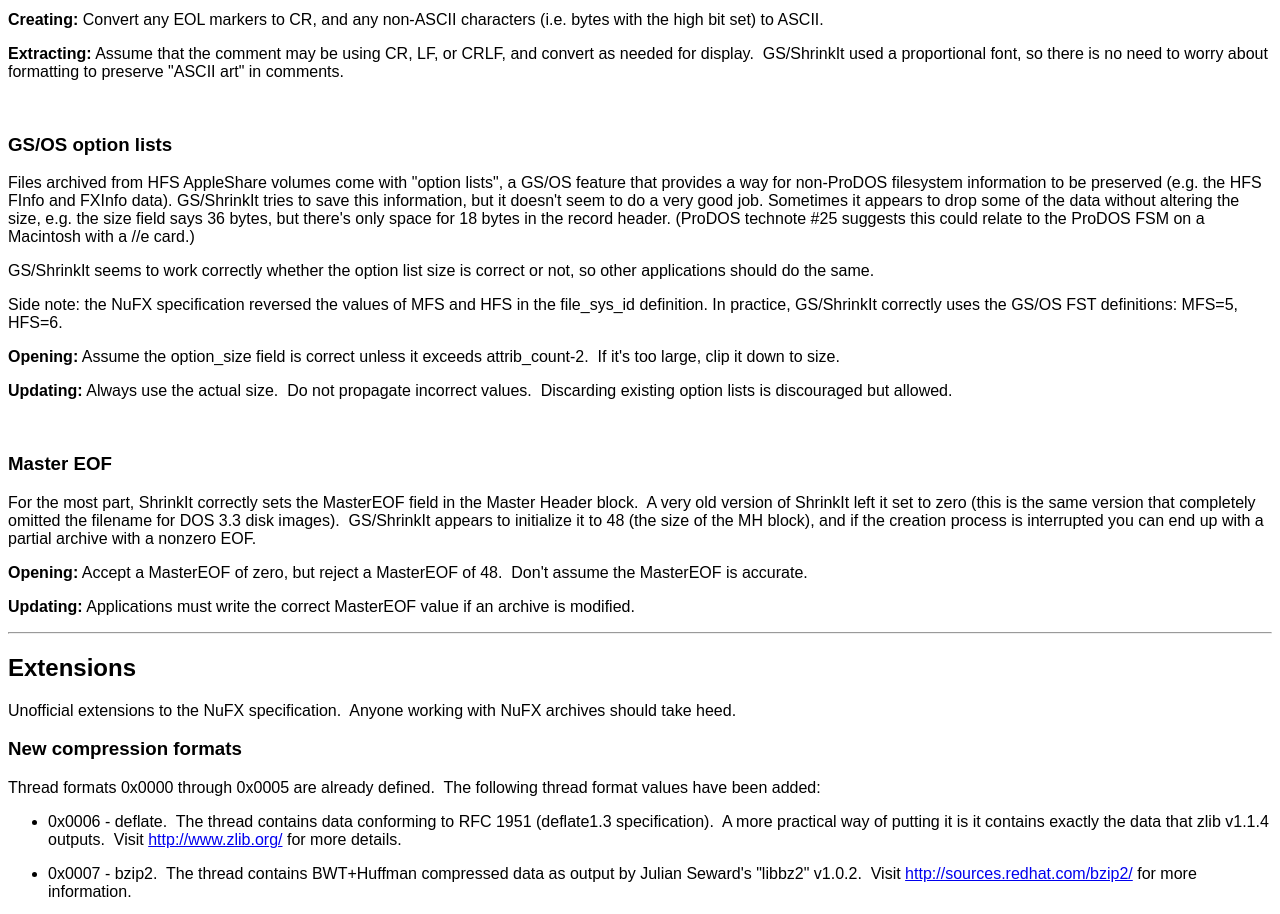
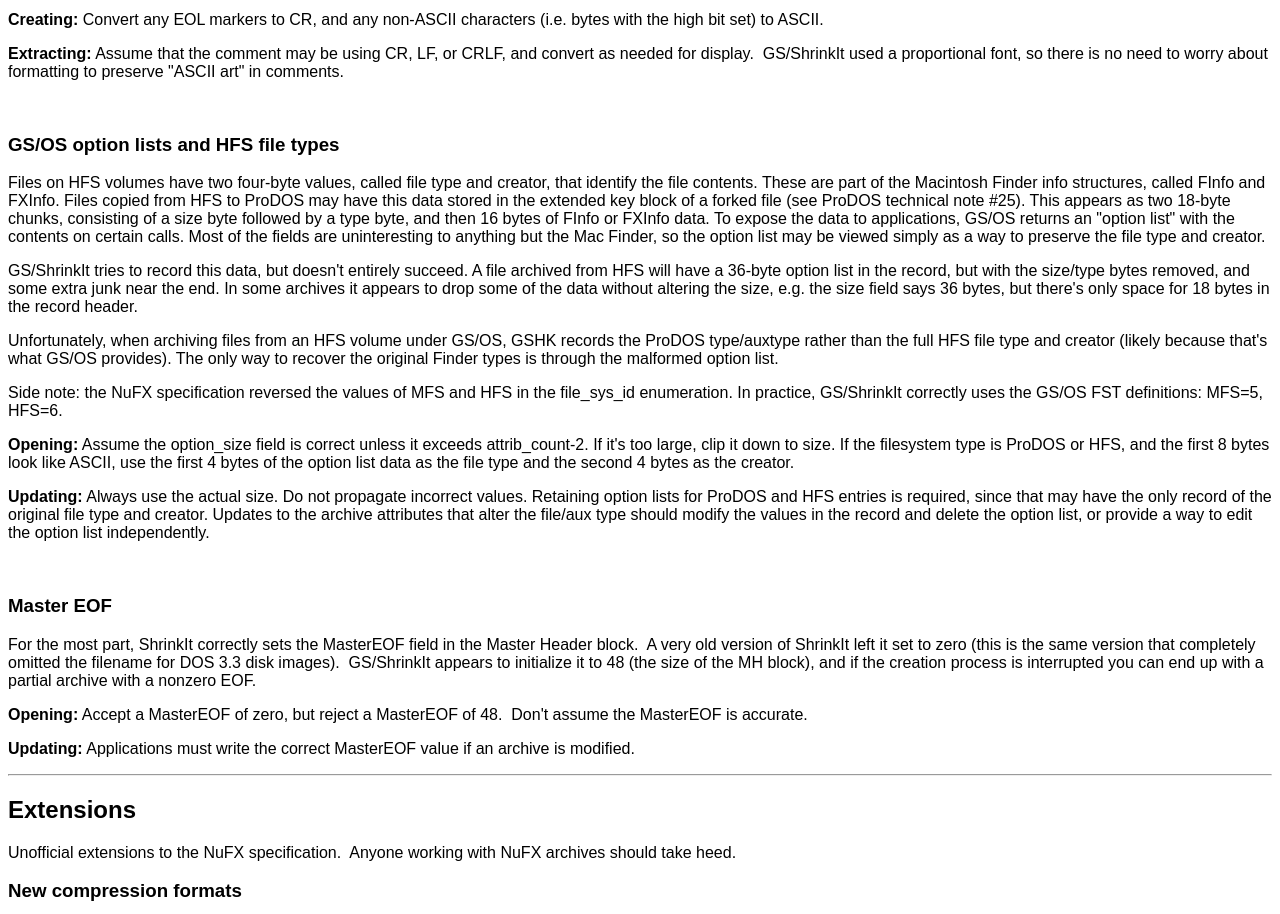
Before and after one commit to fadden/nulib2, a plain HTML site: page library/nufx-addendum.htm in a window 1280 px wide. Shown: the part 6560-7474 px from the top of the page. Drawn offline with Linux system fonts and the light colour scheme.

Commit message:
Update advice on option lists

```diff
--- a/library/nufx-addendum.htm
+++ b/library/nufx-addendum.htm
@@ -430,25 +430,43 @@
 comments.</p>
 <p align="left">&nbsp;</p>
 
-<h3 align="left">GS/OS option lists</h3>
-<p align="left">Files archived from HFS AppleShare volumes come with
-&quot;option lists&quot;, a GS/OS feature that provides a way for non-ProDOS
-filesystem information to be preserved (e.g. the HFS FInfo and FXInfo data).
-GS/ShrinkIt tries to save this information, but it doesn't seem to do a very good job.
-Sometimes it appears to drop some of the data without altering the size, e.g. the
-size field says 36 bytes, but there's only space for 18 bytes in the record header.
-(ProDOS technote #25 suggests this could relate to the ProDOS FSM on
-a Macintosh with a //e card.)</p>
-<p align="left">GS/ShrinkIt seems to work correctly whether the option list size
-is correct or not, so other applications should do the same.</p>
+<h3>GS/OS option lists and HFS file types</h3>
+<p>Files on HFS volumes have two four-byte values, called file type and
+creator, that identify the file contents.  These are part of the
+Macintosh Finder info structures, called FInfo and FXInfo.
+Files copied from HFS to ProDOS may have this data stored in the extended
+key block of a forked file (see ProDOS technical note #25).  This appears
+as two 18-byte chunks, consisting of a size byte followed by a type
+byte, and then 16 bytes of FInfo or FXInfo data.
+To expose the data to applications, GS/OS returns an "option list"
+with the contents on certain calls.  Most of the fields are uninteresting
+to anything but the Mac Finder, so the option list may be viewed simply
+as a way to preserve the file type and creator.</p>
+
+<p>GS/ShrinkIt tries to record this data, but doesn't entirely succeed.  A
+file archived from HFS will have a 36-byte option list in the record, but
+with the size/type bytes removed, and some extra junk near the end.  In some
+archives it appears to drop some of the data without altering the size,
+e.g. the size field says 36 bytes, but there's only space for 18 bytes
+in the record header.</p>
+<p>Unfortunately, when archiving files from an HFS volume under GS/OS,
+GSHK records the ProDOS type/auxtype rather than the full HFS file type
+and creator (likely because that's what GS/OS provides). The only way to
+recover the original Finder types is through the malformed option list.</p>
 <p>Side note: the NuFX specification reversed the values of MFS and HFS
-in the file_sys_id definition.  In practice, GS/ShrinkIt correctly uses the
-GS/OS FST definitions: MFS=5, HFS=6.</p>
-<p align="left"><b>Opening:</b> Assume the option_size field is correct
-unless it exceeds attrib_count-2.&nbsp; If it's too large, clip it down to size.</p>
-<p align="left"><b>Updating:</b> Always use the actual size.&nbsp; Do not
-propagate incorrect values.&nbsp; Discarding existing option lists is
-discouraged but allowed.</p>
+in the file_sys_id enumeration.  In practice, GS/ShrinkIt
+correctly uses the GS/OS FST definitions: MFS=5, HFS=6.</p>
+<p><b>Opening:</b> Assume the option_size field is correct
+unless it exceeds attrib_count-2. If it's too large, clip it down to size.
+If the filesystem type is ProDOS or HFS, and the first 8 bytes look like
+ASCII, use the first 4 bytes of the option list data as the file type and
+the second 4 bytes as the creator.</p>
+<p><b>Updating:</b> Always use the actual size. Do not
+propagate incorrect values. Retaining option lists for ProDOS and HFS
+entries is required, since that may have the only record of the original
+file type and creator.  Updates to the archive attributes that alter
+the file/aux type should modify the values in the record and delete the
+option list, or provide a way to edit the option list independently.</p>
 
 <p align="left">&nbsp;</p>
 <h3 align="left">Master EOF</h3>
```
